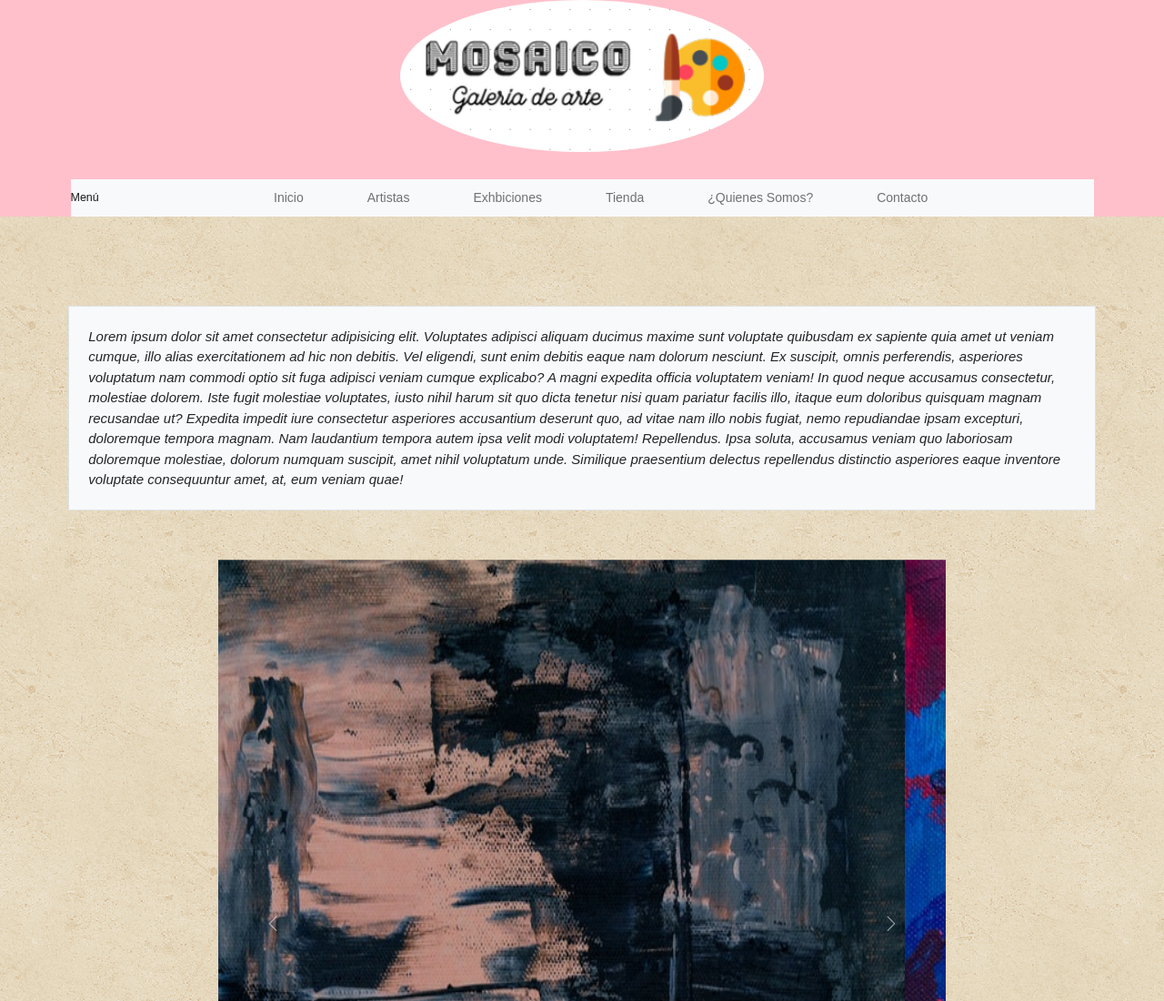
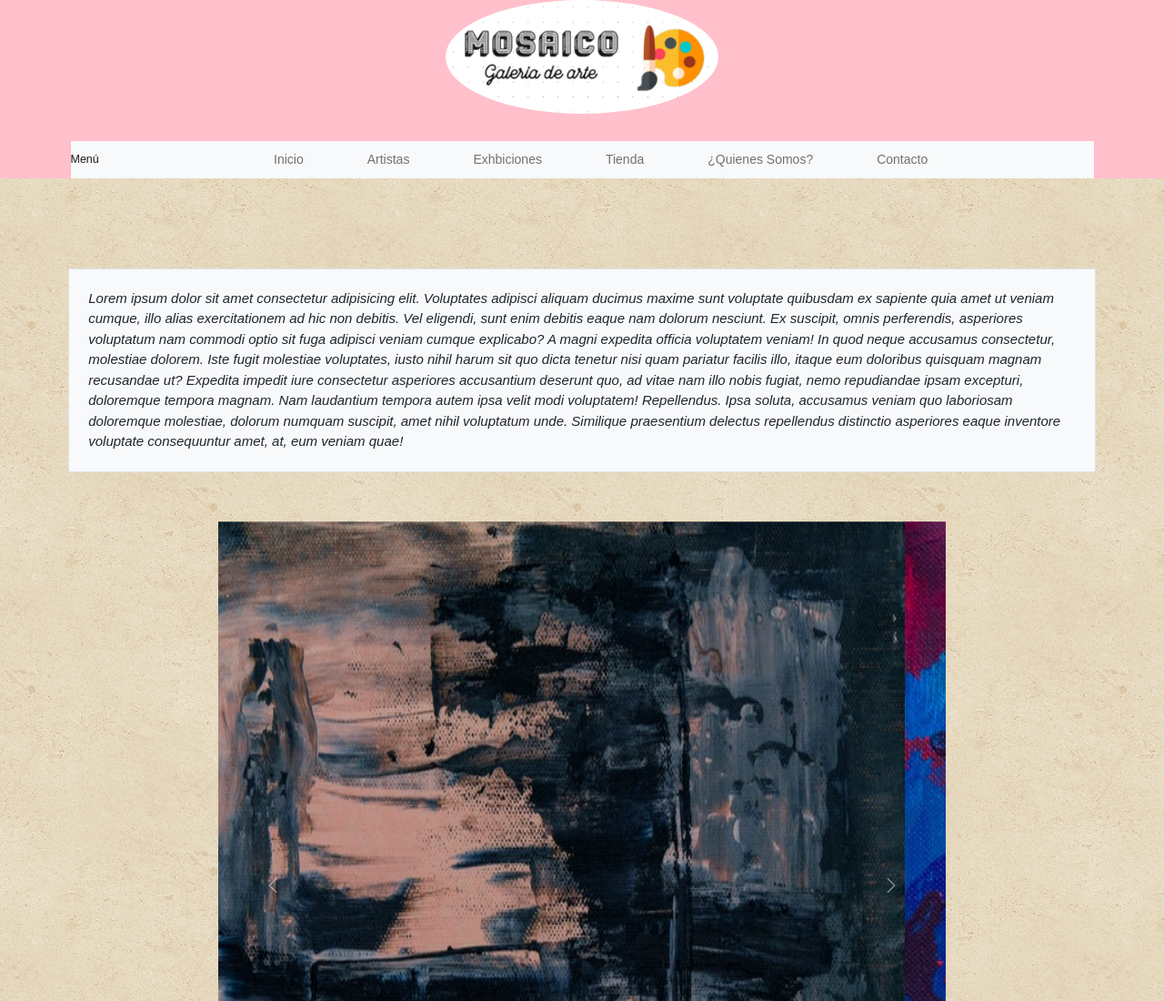
Before and after one commit to gndelgado/pruebaGitHub, a website: page index.html in a window 1280 px wide. Shown: the top 1100 px of the page at 91% size. Drawn offline with nearby package versions, Linux system fonts and the light colour scheme.

Commit message:
segundo cambio imagenLogo

```diff
--- a/scss/_mediasQueries.scss
+++ b/scss/_mediasQueries.scss
@@ -12,7 +12,7 @@ margin: 0 auto;
 }
 
 .imagenLogo {
-    width: 100px;
+    width: 200px;
 }}
 
 @media only screen and (min-width: 768px){
@@ -27,7 +27,7 @@ margin: 0 auto;
 }
 
 .imagenLogo {
-    width: 100px;
+    width: 200px;
 }
 
 }
@@ -45,7 +45,7 @@ margin: 0 auto;
 }
 
 .imagenLogo {
-    width: 200px;
+    width: 300px;
 }
 
 }
--- a/scss/estilos.scss
+++ b/scss/estilos.scss
@@ -39,7 +39,6 @@ h1, h2, h3, h4, h6, p, section {
 
 .imagenLogo{
     border-radius: 50%;
-    width: 40rem;
     display: block;
     margin: auto;
 }
```
Also changed, not shown: css2/estilos.css.
